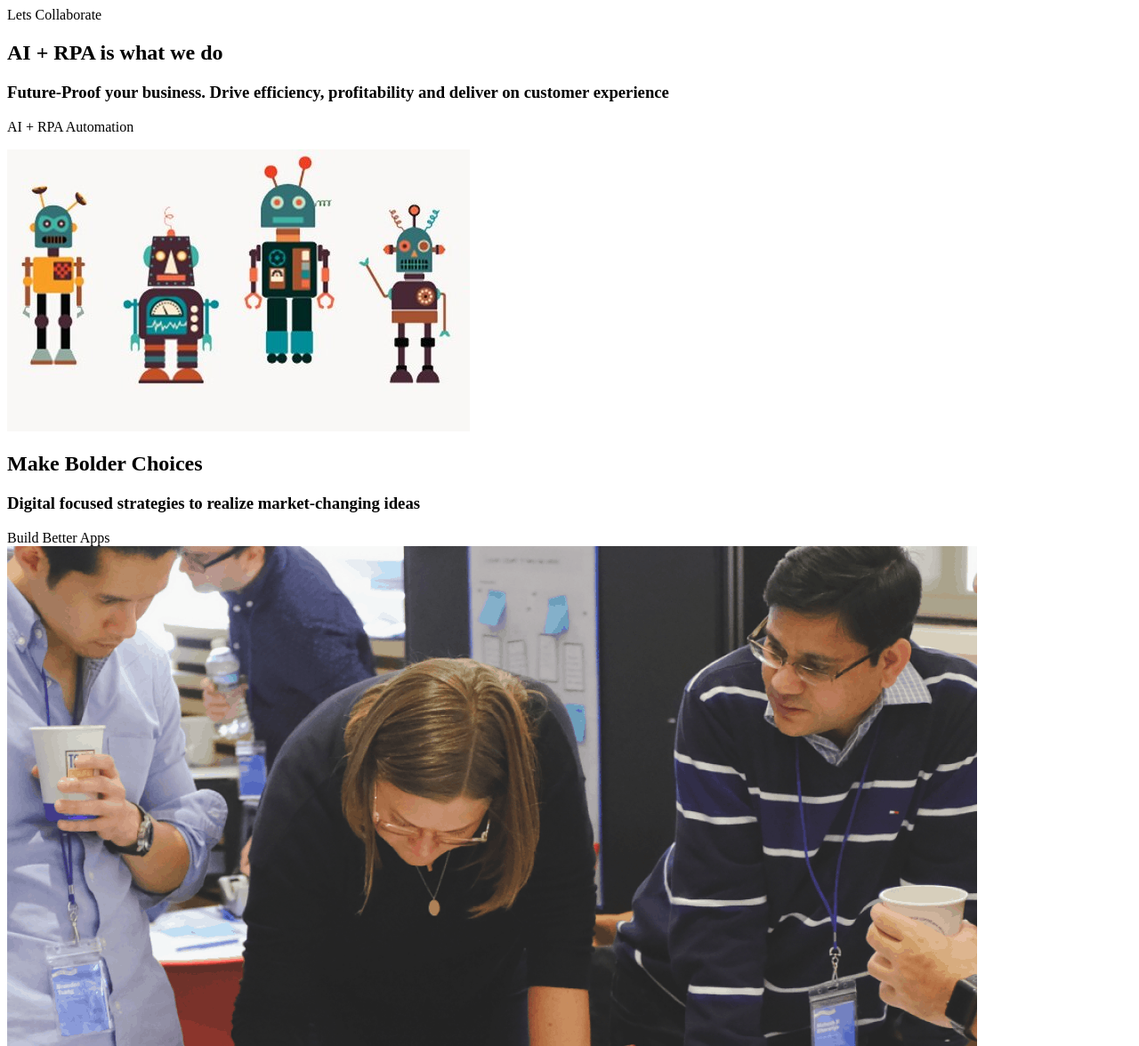
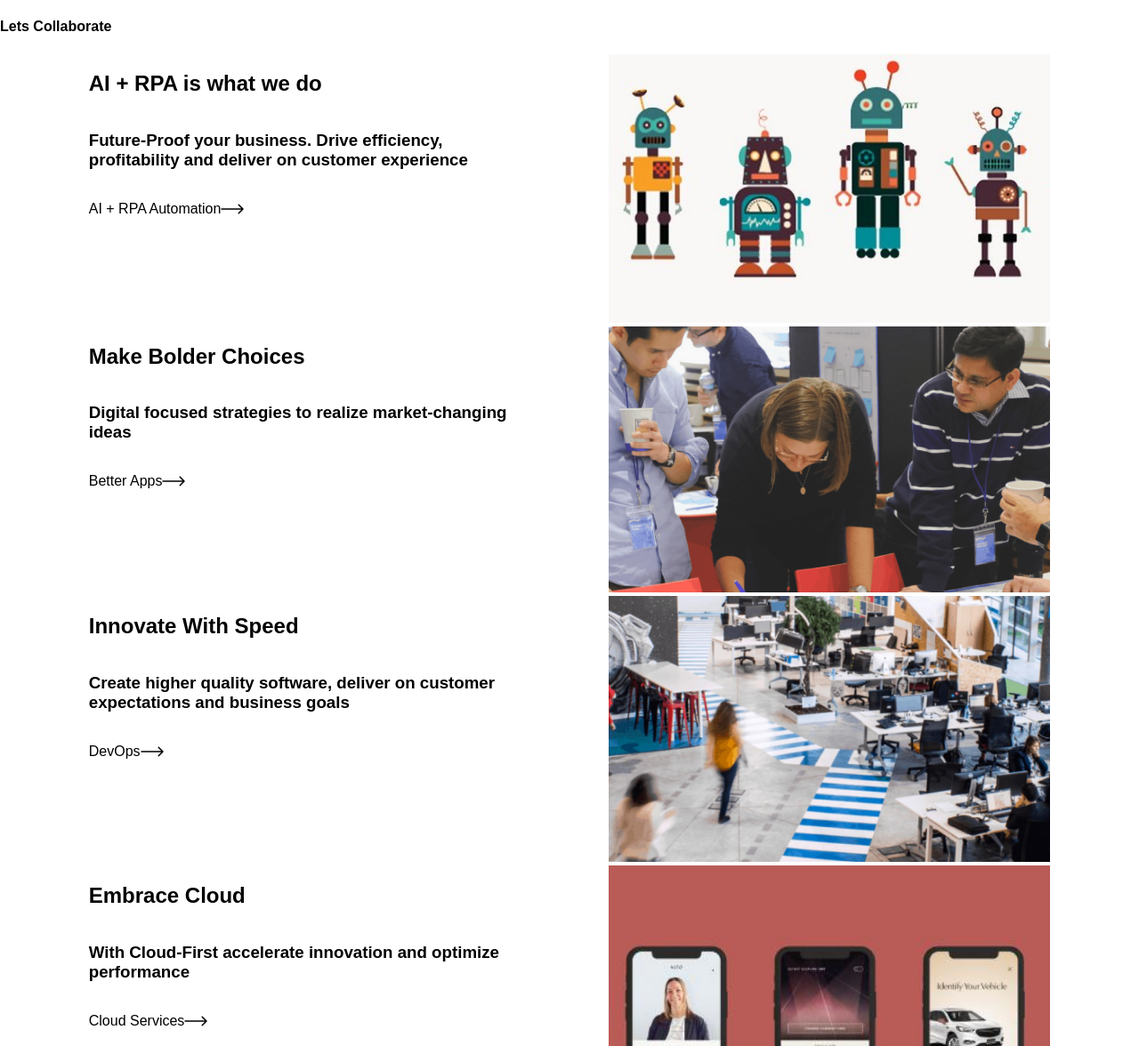
Before and after one commit to vikasofficial100/hackslash_Webclone, a plain HTML site: page index.html in a window 1280 px wide. Shown: the top 1176 px of the page at 89% size. Drawn offline with Linux system fonts and the light colour scheme.

Commit message:
css and flexbox used

```diff
--- a/index.html
+++ b/index.html
@@ -4,45 +4,47 @@
     <meta charset="UTF-8">
     <meta name="viewport" content="width=device-width, initial-scale=1.0">
     <title>Document</title>
+    <link rel="stylesheet" href="style.css">
 </head>
 <body>
-    <header>
-        Lets Collaborate
+    <header id="header">
+        <h4>Lets Collaborate</h4>
     </header>
-    <div class="container">
-      <div>
-        <div>
-           <h2>AI + RPA is what we do</h2>
-           <h3>Future-Proof your business. Drive efficiency, profitability and deliver on customer experience</h3>
-           <div><p>AI + RPA Automation</p></div>
+    <div id="container">
+      <div class="services" id="p1">
+        <div class="services-info-1" id="p2">
+           <h2 id="p3">AI + RPA is what we do</h2>
+           <h3 id="p4">Future-Proof your business. Drive efficiency, profitability and deliver on customer experience</h3>
+           <div id="p5" class="child-ser-info"> <p>AI + RPA Automation</p> <img src="pointer.svg" alt="this is image"> </div>
         </div>
-        <img src="img1.jpg" alt="this is image">
+        <div class="services-info-2"> <img class="image" src="img1.jpg" alt="this is image"> </div>
       </div>
-      <div>
-        <div>
+      <div class="services">
+        <div class="services-info-1">
             <h2>Make Bolder Choices</h2>
             <h3>Digital focused strategies to realize market-changing ideas</h3>
-            <div>Build Better Apps</div>
+            <div class="child-ser-info"> <p>Better Apps</p>  <img src="pointer.svg" alt="this is image"> </div>
         </div>
-        <img src="img2.png" alt="this is image">
+        <div class="services-info-2"> <img class="image" src="img2.png" alt="this is image"> </div>
       </div>
-      <div>
-        <div>
+      <div class="services">
+        <div class="services-info-1">
             <h2>Innovate With Speed</h2>
             <h3>Create higher quality software, deliver on customer expectations and business goals</h3>
-            <div>DevOps</div>
+            <div class="child-ser-info"><p>DevOps</p> <img src="pointer.svg" alt="this is image"> </div>
         </div>
-        <img src="img3.jpg" alt="this is image">
+        <div class="services-info-2"> <img class="image" src="img3.jpg" alt="this is image"> </div>
       </div>
-      <div>
-        <div>
+      <div class="services">
+        <div class="services-info-1">
             <h2>Embrace Cloud</h2>
             <h3>With Cloud-First accelerate innovation and optimize performance</h3>
-            <div>Cloud Services</div>
+            <div class="child-ser-info"><p>Cloud Services </p><img src="pointer.svg" alt="this is image"> </div>
         </div>
-        <img src="img4.jpg" alt="this is image">
+        <div class="services-info-2"> <img class="image" src="img4.jpg" alt="this is image"> </div>
       </div>
-      <button>Toggle Night Mode</button>
+
     </div>
-</body>
+    <button id="btn">Toggle Night Mode</button>
+ </body>
 </html>
--- a/style.css
+++ b/style.css
@@ -0,0 +1,53 @@
+body {
+    margin: 0;
+    padding: 0;
+    font-family: Arial, sans-serif;
+}
+#container {
+    height: auto;
+    margin-left: 0.345%;
+    margin-right: 0.345%;
+}
+.services{
+    display: flex;
+    padding-right: 0.944%;
+    width: 85%;
+    margin-left: 7.5%;
+    margin-right: 7.5%;
+
+}
+.services-info-1{
+    display: flex;
+    flex-direction: column;
+    height: 100%;
+    width: 49.056%;
+    padding-right: 9.05%;
+
+}
+.services-info-2{
+   height: 100%;
+   width: 50%;
+}
+.image{
+    height: 100%;
+    width: 100%;
+}
+.child-ser-info{
+   display: flex;
+}
+/* #p1{
+  background-color: red;
+}
+#p2{
+    background-color: blueviolet;
+}
+#p3{
+background-color: greenyellow;
+}
+#p4{
+background-color: thistle;
+}
+#p5{
+ background-color: yellow;
+
+} */
```
Also changed, not shown: pointer.svg (added).
